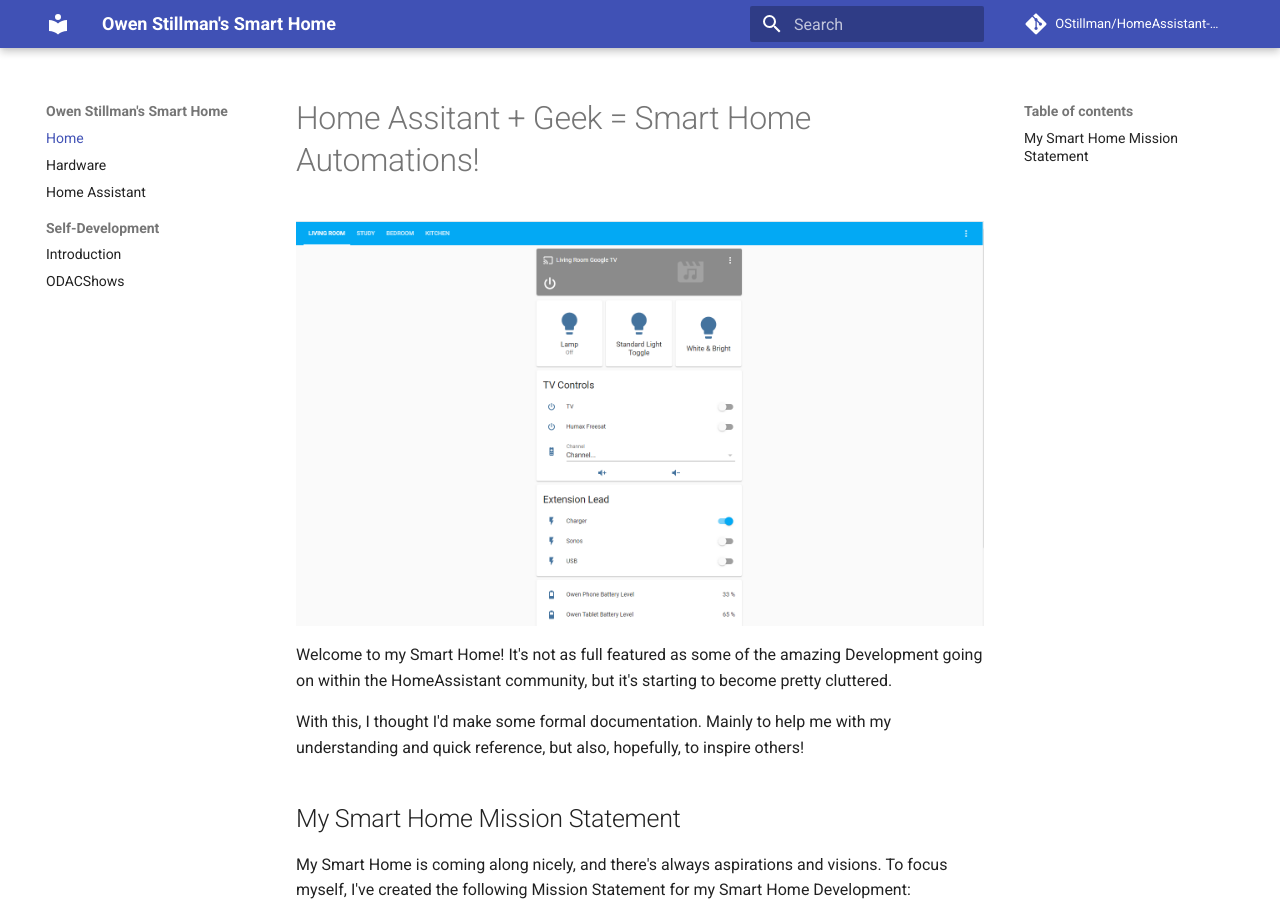
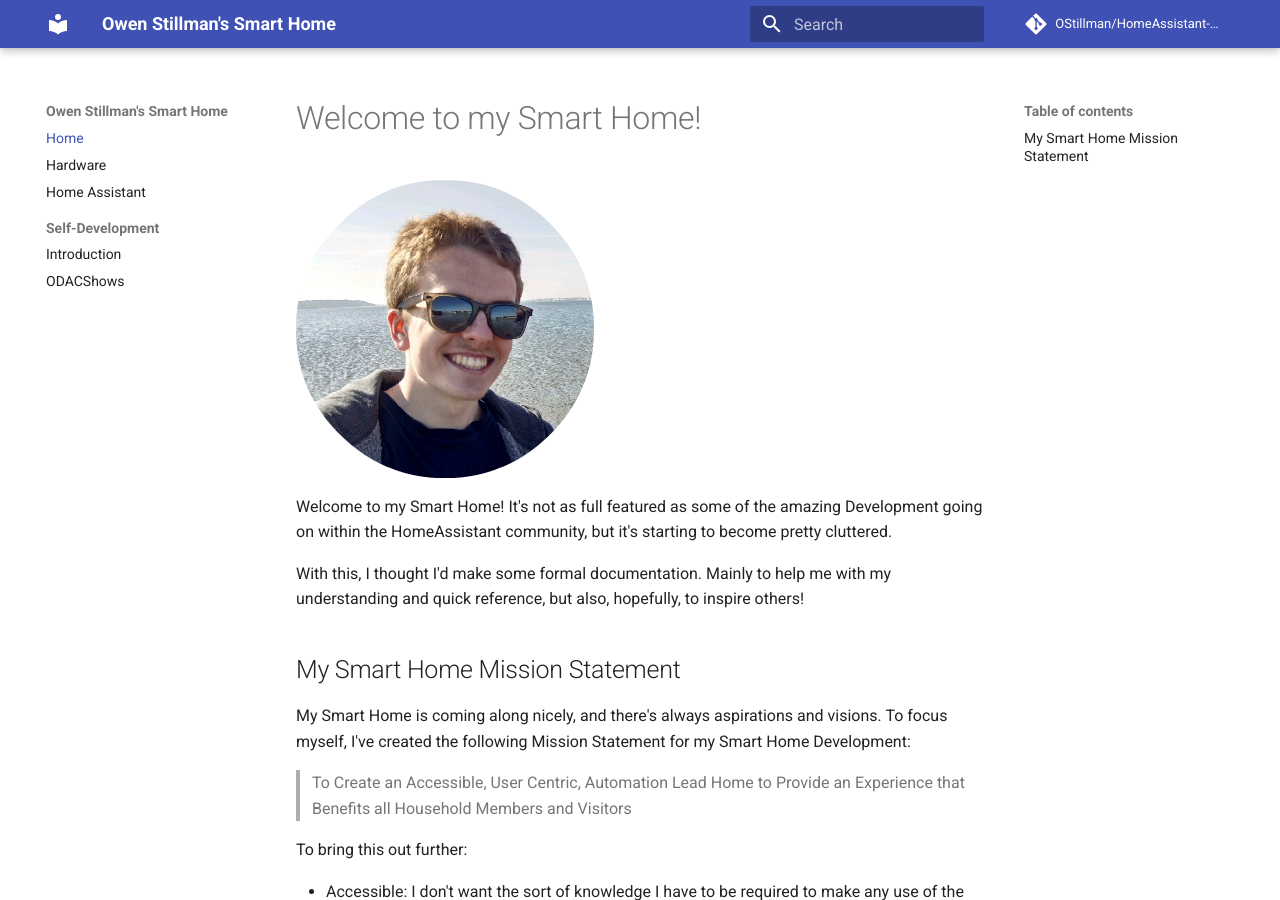
Before and after one commit to OStillman/HomeAssistant-Public, an MkDocs documentation site: the page built from docs/index.md, in a window 1280 px wide and 900 px high. Built offline with MkDocs 1.6.1 and Material for MkDocs 9.7.7, drawn with Linux system fonts in a browser that asks for light colours; comment, search, counter and statistics services are not loaded.

Commit message:
Add Better Photo

```diff
--- a/docs/index.md
+++ b/docs/index.md
@@ -1,6 +1,6 @@
-# Home Assitant + Geek = Smart Home Automations!
+# Welcome to my Smart Home!
 
-![Placeholder](./assets/images/main-dash.png){: align=center}
+![Placeholder](./assets/images/me.png){: align=center}
 
 Welcome to my Smart Home! It's not as full featured as some of the amazing Development going on within the HomeAssistant community, but it's starting to become pretty cluttered.
 
```
Also changed, not shown: docs/overrides/assets/images/me.png (added).
